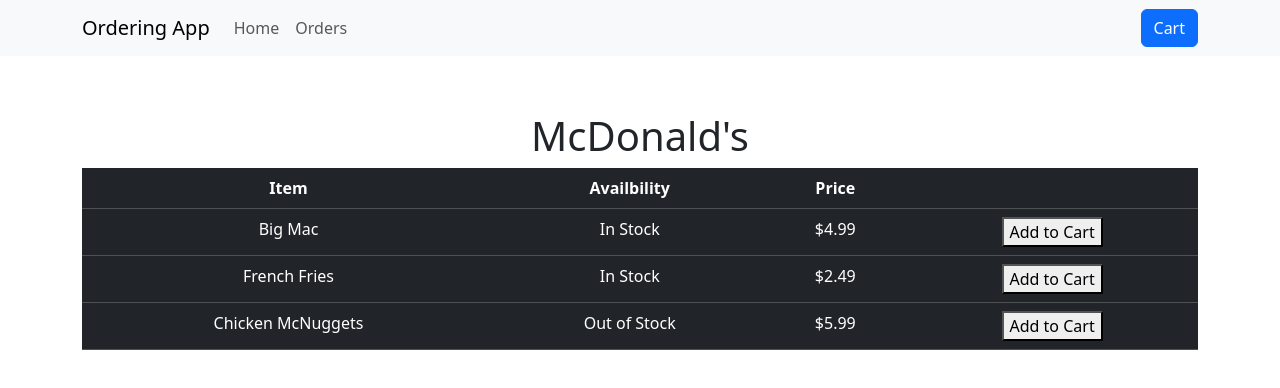
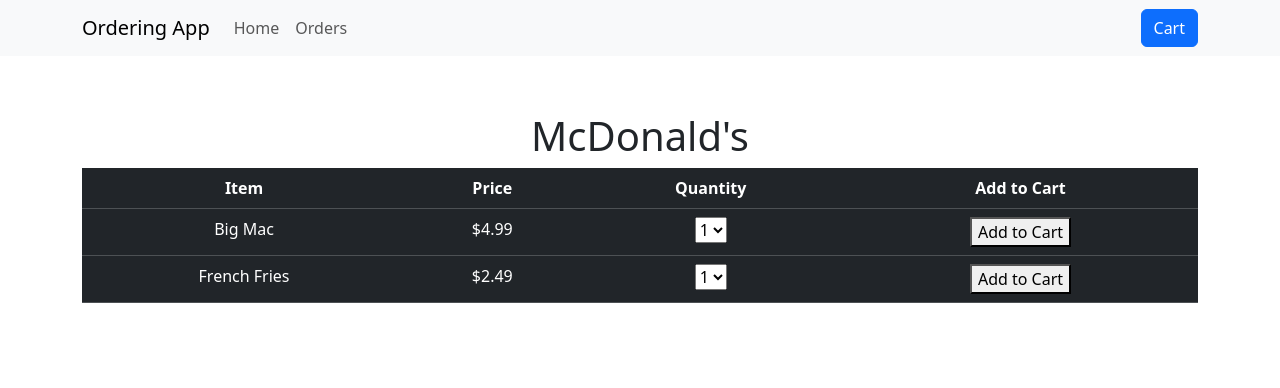
Before and after one commit to CrimsX/restaurant-app, a React (Create React App) app in the folder client/: page /menu/1 in a window 1280 px wide. Shown: the top 388 px of the page. Built offline with nearby package versions, Linux system fonts and the light colour scheme.

Commit message:
can add to cart and remove from cart

```diff
--- a/client/src/App.js
+++ b/client/src/App.js
@@ -3,7 +3,7 @@
 import Interface from './interfaces/home/Interface.js';
 import Home from './interfaces/client-interface/landing/landingScreen.js';
 import Menu from './interfaces/client-interface/restaurant-menu/Menu.js';
-import Orders from './interfaces/client-interface/order/OrderScreen.js'
+import Orders from './interfaces/client-interface/orders/OrdersScreen.js'
 
 
 /**
--- a/client/src/components/clientapp/cartdrawer/cart.components.jsx
+++ b/client/src/components/clientapp/cartdrawer/cart.components.jsx
@@ -3,8 +3,17 @@
 import { Drawer } from "antd";
 import './cart.styles.css'
 
-export const Cart = () => {
+export const Cart = ({cartItems, removeFromCart}) => {
     const [open, setOpen] = useState(false);
+
+    const calcPrice = (price, qty) =>{
+        const total = parseFloat(price) * parseFloat(qty);
+        return total.toFixed(2);
+    }
+
+    const removeItem = (item) => {
+        removeFromCart(item);
+    }
     return (
         <div>
             <Button
@@ -22,7 +31,35 @@
                 }}
             >
                 <div className="drawer-content">
-                    <p>this is the drawer</p>
+                    {cartItems.length === 0 ? (
+                        <p>Your cart is empty.</p>
+                    ) : (
+                    <table className="table">
+                        <thead className="center-text">
+                            <tr>
+                                <th scope="col">Item</th>
+                                <th scope="col">Quantity</th>
+                                <th scope="col">Price</th>
+                                <th scope="col"></th>
+                            </tr>
+                        </thead>
+                        <tbody className="center-text">
+                            {cartItems
+                            .map(item => (
+                                    <tr key={item.name}>
+                                        <td>{item.name}</td>
+                                        <td>{item.qty}</td>
+                                        <td>{'$' + calcPrice(item.price, item.qty)}</td>
+                                        <td>
+                                            <button onClick={() => removeItem(item)}>
+                                                Remove
+                                            </button>
+                                        </td>
+                                    </tr>
+                            ))}
+                        </tbody>
+                    </table>
+                    )}
                     <div className="bottom">
                         <Button>Checkout</Button>
                     </div>
--- /dev/null
+++ b/client/src/components/clientapp/menu/menu.components.jsx
@@ -0,0 +1,61 @@
+import React, {useState} from "react";
+import './menu.styles.css';
+
+
+export const MenuItems = ({ menu, addToCart, cartItems}) => {
+    const [cartBtnLabel, setCartBtnLabel] = useState("Add to Cart")
+
+    if (!menu) {
+        return;
+    }
+
+   menu = menu.map(item => {
+        return {
+            ...item,
+            qty: 1
+        }
+    })
+
+    const handleQuantityChange = (event, item) => {
+        item.qty = parseInt(event.target.value);
+    }
+
+    const handleAddToCart = (item, qty) => {
+        addToCart(item, qty);
+    }
+
+    return (
+        <table className="table table-dark">
+        <thead className="center-text">
+            <tr>
+                <th scope="col">Item</th>
+                <th scope="col">Price</th>
+                <th scope="col">Quantity</th>
+                <th scope="col">Add to Cart</th>
+            </tr>
+        </thead>
+        <tbody className="center-text">
+            {menu
+            .filter(data => data.available)
+            .map(item => (
+                    <tr key={item.name}>
+                        <td>{item.name}</td>
+                        <td>{'$' + item.price}</td>
+                        <td>
+                            <select onChange={(event) => handleQuantityChange(event, item)}>
+                                {[...Array(9).keys()].map(num => (
+                                    <option key={num + 1} value={num + 1}>{num + 1}</option>
+                                ))}
+                            </select>
+                        </td>
+                        <td>
+                            <button onClick={() => handleAddToCart(item)}>
+                                Add to Cart
+                            </button>
+                        </td>
+                    </tr>
+            ))}
+        </tbody>
+        </table>
+    )
+}
--- a/client/src/components/clientapp/menu/table.components.jsx
+++ /dev/null
@@ -1,42 +0,0 @@
-import React from "react";
-import './table.styles.css';
-
-
-export const MenuItems = ({ menu }) => {
-    if (!menu) {
-        return;
-    }
-
-    const checkStock = (available) => {
-        if (available) {
-            return "In Stock"
-        }
-        return "Out of Stock"
-    }
-    return (
-        <table className="table table-dark">
-        <thead className="center-text">
-            <tr>
-                <th scope="col">Item</th>
-                <th scope="col">Availbility</th>
-                <th scope="col">Price</th>
-                <th scope="col"></th>
-            </tr>
-        </thead>
-        <tbody className="center-text">
-            {menu.map(data => (
-                    <tr key={data.rid}>
-                        <td>{data.name}</td>
-                        <td>{checkStock(data.available)}</td>
-                        <td>{'$' + data.price}</td>
-                        <td>
-                            <button>
-                                Add to Cart
-                            </button>
-                        </td>
-                    </tr>
-            ))}
-        </tbody>
-        </table>
-    )
-}
--- a/client/src/components/clientapp/navbar/navbar.components.jsx
+++ b/client/src/components/clientapp/navbar/navbar.components.jsx
@@ -2,7 +2,7 @@
 import { Cart } from '../cartdrawer/cart.components'
 import './navbar.styles.css'
 
-export function NavBar() {
+export function NavBar({cartItems, removeFromCart}) {
   return (
     <Navbar expand="lg" className="bg-body-tertiary sticky">
       <Container>
@@ -14,7 +14,7 @@
                 <Nav.Link href="../orders">Orders</Nav.Link>
             </Nav>
             <Nav className="ml-auto">
-                <Cart/>
+                <Cart cartItems={cartItems} removeFromCart={removeFromCart}/>
             </Nav>
         </Navbar.Collapse>
       </Container>
--- a/client/src/interfaces/client-interface/landing/landingScreen.js
+++ b/client/src/interfaces/client-interface/landing/landingScreen.js
@@ -12,6 +12,8 @@
 */
 function Home(data) {
     const [restaurants, setRestaurants] = useState([]);
+    const [cartItems, setCartItems] = useState([]);
+
     console.log(data);
     useEffect( () => {
         const test = [
@@ -41,7 +43,7 @@
 
     return (
         <div>
-            <NavBar/>
+            <NavBar cartItems={cartItems}/>
             <div className='body'>
               <h1 className='title'>Restaurant's</h1>
               <Restaurants restuarants={restaurants} onClick/>
--- a/client/src/interfaces/client-interface/order/OrderScreen.js
+++ b/client/src/interfaces/client-interface/orders/OrdersScreen.js
@@ -16,8 +16,9 @@
 List restaurants
 */
 function Order() {
+    const [cartItems, setCartItems] = useState([])
     return (
-        <NavBar/>
+        <NavBar cartItems={cartItems}/>
     )}
 
 export default Order;
--- a/client/src/interfaces/client-interface/restaurant-menu/Menu.js
+++ b/client/src/interfaces/client-interface/restaurant-menu/Menu.js
@@ -1,11 +1,12 @@
-import React from 'react';
+import React, {useState} from 'react';
 import './Menu.css'
-import { MenuItems } from '../../../components/clientapp/menu/table.components'
+import { MenuItems } from '../../../components/clientapp/menu/menu.components'
 import { useParams } from 'react-router-dom';
 import { NavBar } from '../../../components/clientapp/navbar/navbar.components';
 
 function Menu() {
   let { data } = useParams();
+  const [cartItems, setCartItems] = useState([])
   const test = {
     "name": "McDonald's",
     "rid": 1,
@@ -39,14 +40,39 @@
     ],
     "orders": []
   };
+
+  const addToCart = (data) => {
+    if (cartItems.some(item => item.name === data.name)) {
+      updateQty(data);
+      setCartItems(cartItems);
+    } else {
+      cartItems.push(data);
+      setCartItems(cartItems);
+    }
+  }
+
+  const updateQty = (data) => {
+    for (var item of cartItems) {
+      if (data.name === item.name) {
+        item.qty = data.qty;
+        return;
+      }
+    }
+  }
+
+  const removeFromCart = (item) => {
+    const updatedCartItems = cartItems.filter(cartItem => !(item.name === cartItem.name && item.rid === cartItem.rid));
+    setCartItems(updatedCartItems);
+  }
+
   return (
     <div>
-        <NavBar/>
+      <NavBar cartItems={cartItems} removeFromCart={removeFromCart}/>
 
       <div className='container'>
         <div className='table'>
           <h1>{test.name}</h1>
-            <MenuItems menu={test.menu}/ >
+          <MenuItems menu={test.menu} addToCart={addToCart} cartItems={cartItems}/ >
         </div>
       </div>
     </div>
```
Also changed, not shown: client/src/components/clientapp/menu/menu.styles.css (renamed from client/src/components/clientapp/menu/table.styles.css), 1 other file (tests, documents, lock files or other folders). Lines whose indentation alone changed are shown as unchanged.
